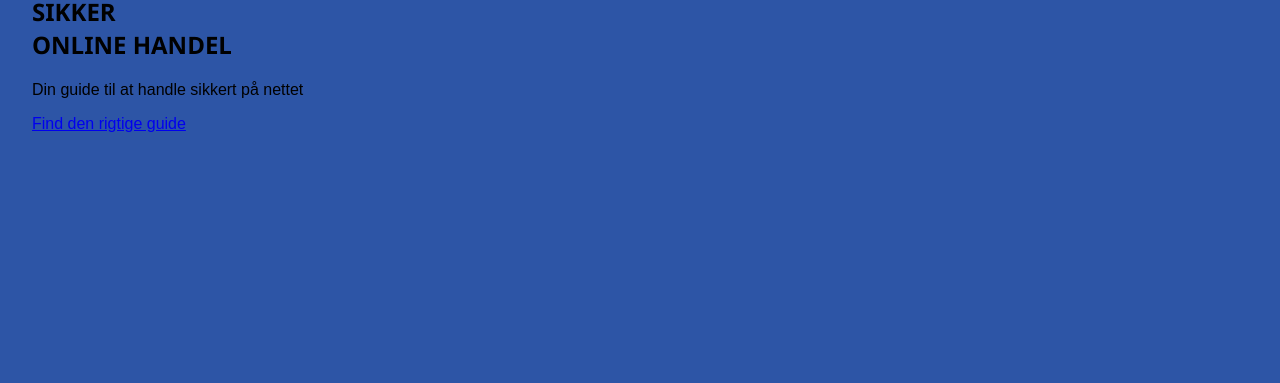
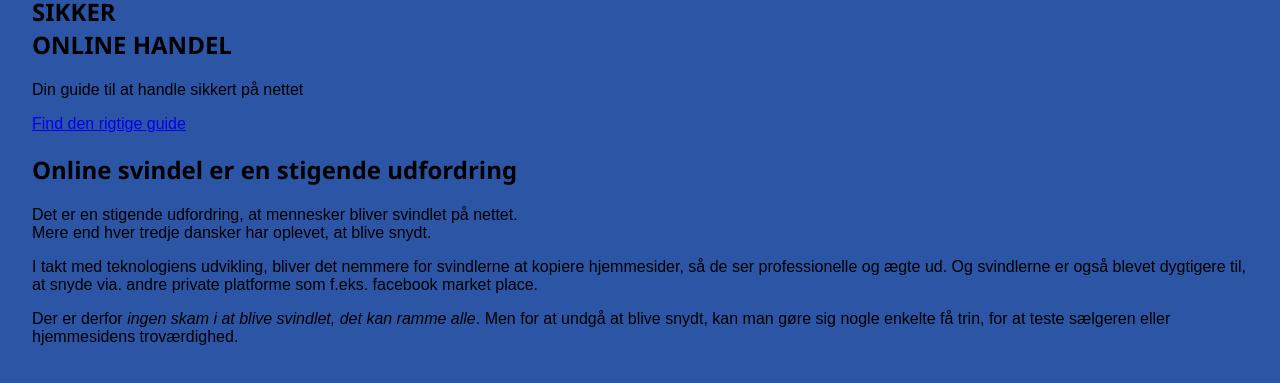
Before and after one commit to NinaRiisHolmgaard/soh-web, a plain HTML site: page index.html in a window 1280 px wide. Shown: the part 149-532 px from the top of the page. Drawn offline with Linux system fonts and the light colour scheme.

Commit message:
Introduktion

```diff
--- a/index.html
+++ b/index.html
@@ -33,6 +33,14 @@
             <a class="button" href="#guides">Find den rigtige guide</a>
         </div>
     </section>
+
+    <section class="front-section">
+        <h2>Online svindel er en stigende udfordring</h2>
+        <p>Det er en stigende udfordring, at mennesker bliver svindlet på nettet.<br> Mere end hver tredje dansker har oplevet, at blive snydt.</p>
+        <p>I takt med teknologiens udvikling, bliver det nemmere for svindlerne at kopiere hjemmesider, så de ser professionelle og ægte ud. Og svindlerne er også blevet dygtigere til, at snyde via. andre private platforme som f.eks. facebook market place.</p>
+        <!--<em> = betoning. Står i kursiv-->
+        <p>Der er derfor <em>ingen skam i at blive svindlet, det kan ramme alle</em>. Men for at undgå at blive snydt, kan man gøre sig nogle enkelte få trin, for at teste sælgeren eller hjemmesidens troværdighed.</p>
+    </section>
 </main>
 
 
```
